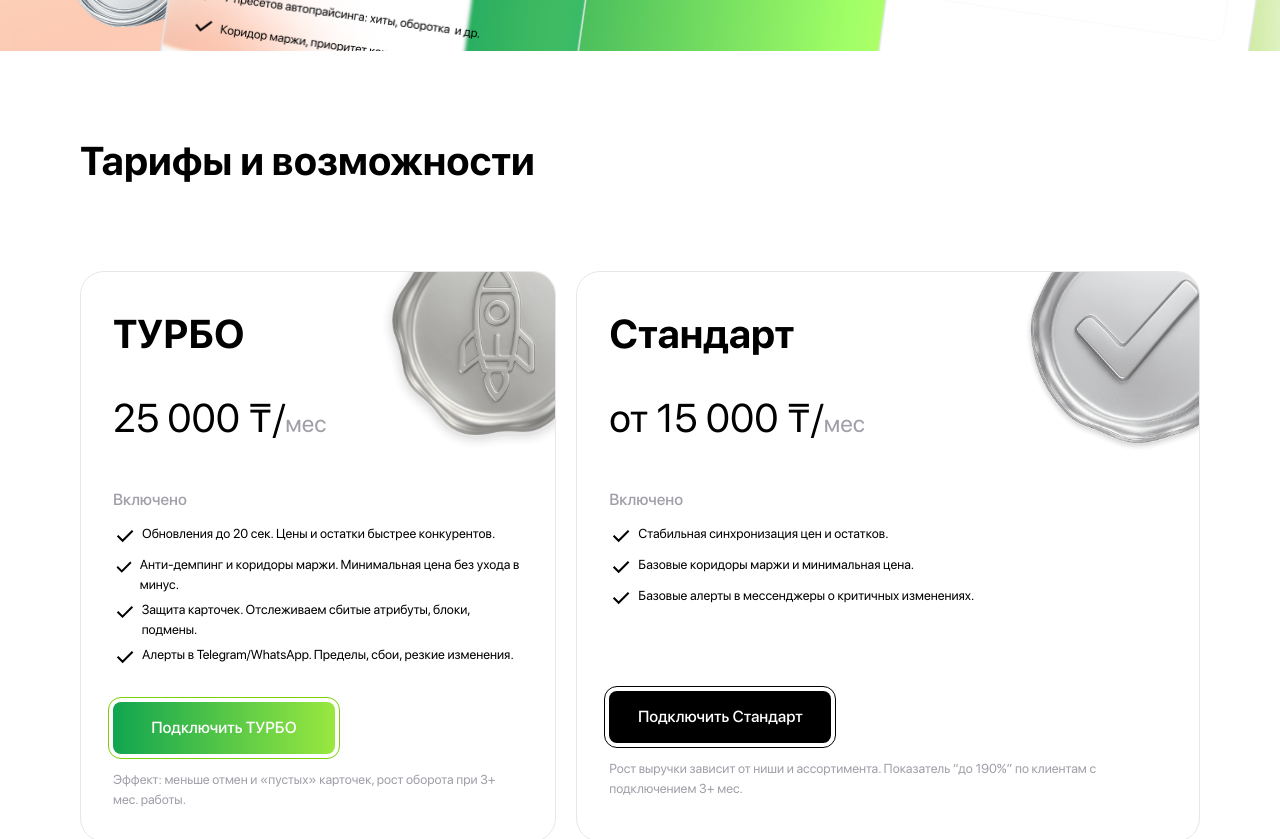
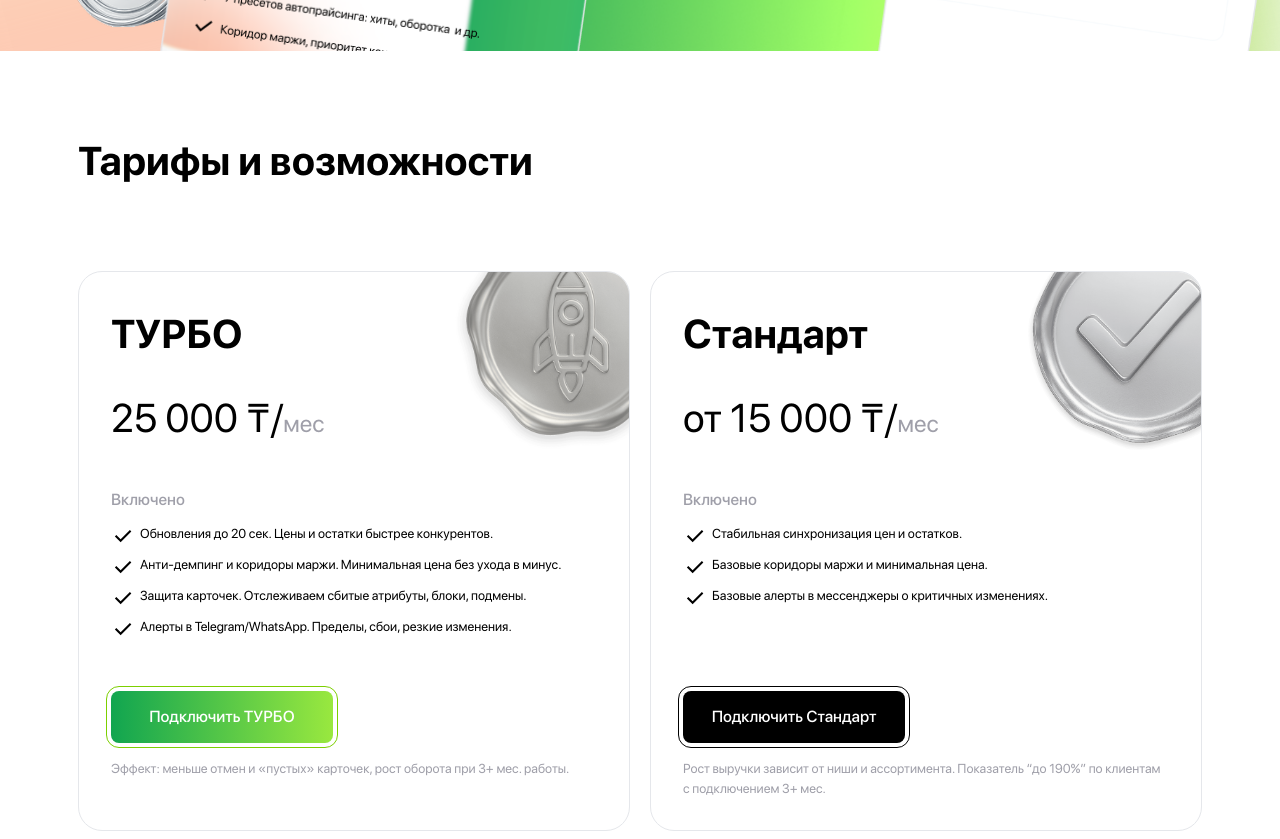
Before and after one commit to lilusia-li/nextjs-practice, a Next.js app: page /ru in a window 1280 px wide. Shown: the part 760-1599 px from the top of the page. Built offline with nearby package versions, Linux system fonts and the light colour scheme.

Commit message:
(Tarifs) rided of code duplication

```diff
--- a/app/components/Tarifs.js
+++ b/app/components/Tarifs.js
@@ -2,9 +2,107 @@ import Image from "next/image";
 
 export default function Tarifs({ translations }) {
   const { tarifs: t } = translations;
-  // padding: 82px 80px; //для удобства берем одинаковый: p-20?
-  // у каждого li должен быть key, а использовать key={feature} - норм?
-  // цвета #B3B3B3 нет в tailwind, норм использовать аналог text-zinc-400?
+
+  const variableData = [
+    {
+      tarif: "turbo",
+      buttonColor: "linear-gradient(90deg, #11A550 0%, #99E83F 100%)",
+      outlineColor: "lime-500",
+      pictureCrs: "/rocket2.png",
+      pictureHeight: 291,
+      pictureWidth: 291,
+      pictureOffsetTop: 20,
+      pictureOffsetRight: 22,
+    },
+    {
+      tarif: "standart",
+      buttonColor: "black",
+      outlineColor: "black",
+      pictureCrs: "/check.png",
+      pictureHeight: 279,
+      pictureWidth: 279,
+      pictureOffsetTop: 18,
+      pictureOffsetRight: 20,
+    },
+  ];
+
+  return (
+    <section
+      id="tarifs"
+      className="max-w-[73.5rem] px-6.5 bg-white py-20 mx-auto"
+    >
+      <div className="flex flex-col gap-y-20 mx-auto">
+        <h2 className="font-bold text-[40px]">{t.title}</h2>
+        <div className="grid grid-cols-2 gap-5 ">
+          {variableData.map((data) => {
+            return (
+              <div
+                key={data.tarif}
+                className="max-w-[630px] relative overflow-hidden p-8 border-[1.5px] rounded-3xl border-gray-200"
+              >
+                <h3 className="mb-6 font-bold text-[40px]">
+                  {t.plans[data.tarif].name}
+                </h3>
+                <div className="mb-10 font-normal text-[40px]">
+                  {t.plans[data.tarif].price}/
+                  <span className="text-zinc-400 text-[24px]">
+                    {t.plans[data.tarif].pricePeriod}
+                  </span>
+                </div>
+                <div className="mb-3 text-zinc-400 font-medium text-[16px]">
+                  {t.plans[data.tarif].featuresTitle}
+                </div>
+                <div className="min-h-[219px] mb-4 flex flex-col justify-between">
+                  <ul className="flex flex-col gap-y-1.5 mb-8 font-normal text-[13px]">
+                    {t.plans[data.tarif].features.map((feature) => {
+                      return (
+                        <li key={feature} className="flex gap-x-1">
+                          <svg
+                            width="25"
+                            height="25"
+                            viewBox="0 0 25 25"
+                            fill="none"
+                            xmlns="http://www.w3.org/2000/svg"
+                            className="inline-block"
+                          >
+                            <path
+                              d="M9.6357 18.1678L3.88281 12.4149L5.32103 10.9767L9.6357 15.2914L18.8958 6.03125L20.334 7.46947L9.6357 18.1678Z"
+                              fill="black"
+                            />
+                          </svg>
+                          {feature}
+                        </li>
+                      );
+                    })}
+                  </ul>
+                  <button
+                    className={`min-h-[52px]  min-w-[222px] max-w-[222px] text-white font-medium text-[16px] rounded-lg outline outline-${data.outlineColor} outline-[0.5px] outline-offset-4`}
+                    style={{
+                      background: data.buttonColor,
+                    }}
+                  >
+                    {t.plans[data.tarif].button}
+                  </button>
+                </div>
+
+                <div className="text-zinc-400 font-normal text-[13px] ">
+                  {t.plans[data.tarif].description}
+                </div>
+                <Image
+                  src={`${data.pictureCrs}`}
+                  alt=""
+                  width={data.pictureWidth}
+                  height={data.pictureHeight}
+                  className={`absolute -top-${data.pictureOffsetTop} -right-${data.pictureOffsetRight}`}
+                />
+              </div>
+            );
+          })}
+        </div>
+      </div>
+    </section>
+  );
+
   return (
     <section id="tarifs" className="bg-white p-20">
       <div className="flex flex-col gap-y-20 ">
```
